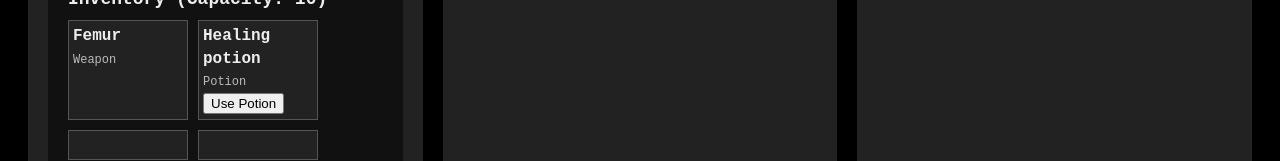
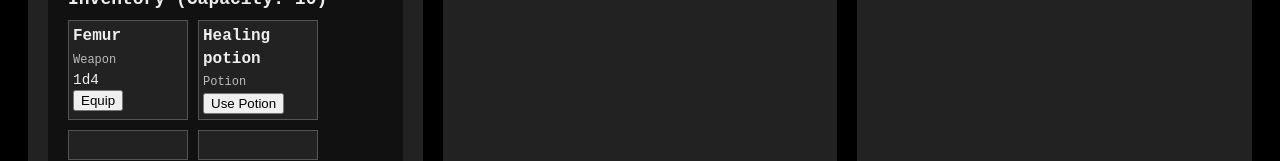
Before and after one commit to murilopolese/morkborg_dungeoncrawl, a React (Vite) app: page / in a window 1280 px wide. Shown: the part 626-787 px from the top of the page. Built offline with nearby package versions, Linux system fonts and the light colour scheme.

Commit message:
Equip weapons, armors and shields

```diff
--- a/src/components/CharacterDisplay.tsx
+++ b/src/components/CharacterDisplay.tsx
@@ -4,6 +4,7 @@ import {
   type Character,
   type AbilityKey,
   type Item,
+  type Weapon,
 } from "../types";
 
 import "./CharacterSheet.css";   // keeps the same styling
@@ -26,6 +27,8 @@ export interface CharacterDisplayProps {
   onUnequip?: (
     slot: "weapon" | "armor" | "shield"
   ) => void;
+  /** Called when a weapon/armor/shield in inventory is clicked to equip it. */
+  onEquip?: (index: number) => void;
 }
 
 const CharacterDisplay: React.FC<CharacterDisplayProps> = ({
@@ -33,6 +36,7 @@ const CharacterDisplay: React.FC<CharacterDisplayProps> = ({
     onReset,
     onPotionUse,
     onUnequip,
+    onEquip
 }) => {
   const modText = (mod: number) =>
   mod >= 0 ? `+${mod}` : `${mod}`;
@@ -156,6 +160,13 @@ const CharacterDisplay: React.FC<CharacterDisplayProps> = ({
                     {(itm as any).category}
                   </span>
 
+                  {/* Show weapon damage if the item is a Weapon */}
+                  {itm.category === "Weapon" && (
+                    <div className="damage">
+                      {(itm as Weapon).damage}
+                    </div>
+                  )}
+
                   {/* If the item is a potion, show a “Use” button */}
                   {itm.category === "Potion" && onPotionUse && (
                     <button
@@ -165,6 +176,17 @@ const CharacterDisplay: React.FC<CharacterDisplayProps> = ({
                       Use Potion
                     </button>
                   )}
+
+                  {/* Weapon/Armor/Shield “Equip” button */}
+                  {["Weapon", "Armor", "Shield"].includes(itm.category) &&
+                    onEquip && (
+                      <button
+                        className="equip-btn"
+                        onClick={() => onEquip(i)}
+                      >
+                        Equip
+                      </button>
+                    )}
                 </>
               )}
             </div>
--- a/src/components/CharacterSheet.css
+++ b/src/components/CharacterSheet.css
@@ -89,3 +89,6 @@
 .reset-btn:hover {
   background-color: #444;
 }
+.damage {
+  font-size: 0.9rem;
+}
--- a/src/components/CharacterSheet.tsx
+++ b/src/components/CharacterSheet.tsx
@@ -5,7 +5,8 @@ import { initRandomCharacter } from "../utils/characterGenerator";
 import { CharacterContext } from "../contexts/CharacterContext";
 import CharacterDisplay from "./CharacterDisplay";
 
-import { unequip } from "../utils/inventory"; // <-- new import
+import { unequip } from "../utils/inventory";
+import { EMPTY_WEAPON, EMPTY_ARMOR } from "../utils/inventory";
 
 export const CharacterSheet: React.FC = () => {
   const ctx = useContext(CharacterContext);
@@ -43,6 +44,50 @@ export const CharacterSheet: React.FC = () => {
   };
 
   /* -------------------------------------------------------------
+   *  Handle “Equip” from inventory
+   * ------------------------------------------------------------- */
+  const handleEquip = (index: number) => {
+    const item = character.inventory[index];
+    let slot: "weapon" | "armor" | "shield";
+    if ((item as any).category === "Weapon") slot = "weapon";
+    else if ((item as any).category === "Armor") slot = "armor";
+    else if ((item as any).category === "Shield") slot = "shield";
+    else return; // should not happen
+
+    setCharacter((prev) => {
+      const newEquip = { ...prev.equipment };
+      const newInventory = [...prev.inventory];
+
+      /* 1️⃣ Put the chosen item into equipment */
+      if (slot === "weapon") newEquip.weapon = item as any;
+      else if (slot === "armor") newEquip.armor = item as any;
+      else newEquip.shield = item as any;
+
+      /* 2️⃣ Determine what was previously equipped (if anything) */
+      let oldItem: typeof item | undefined;
+      if (slot === "weapon" && prev.equipment.weapon !== EMPTY_WEAPON)
+        oldItem = prev.equipment.weapon;
+      else if (slot === "armor" && prev.equipment.armor !== EMPTY_ARMOR)
+        oldItem = prev.equipment.armor;
+      else if (slot === "shield") oldItem = prev.equipment.shield;
+
+      /* 3️⃣ If there was an old item, swap it into the inventory slot.
+           Otherwise remove the new item from inventory and add an empty slot
+           to keep capacity constant. */
+      if (oldItem) {
+        newInventory[index] = oldItem as any;
+      } else {
+        // remove the newly equipped item
+        newInventory.splice(index, 1);
+        // push an empty placeholder to preserve length
+        newInventory.push({} as any);
+      }
+
+      return { ...prev, equipment: newEquip, inventory: newInventory };
+    });
+  };
+
+  /* -------------------------------------------------------------
    *  Show reset button only when HP <= 0
    * ------------------------------------------------------------- */
   const canReset = character.hp <= 0;
@@ -52,10 +97,9 @@ export const CharacterSheet: React.FC = () => {
       <CharacterDisplay
         character={character}
         onPotionUse={handlePotionUse}
-        // Pass reset handler only if we may show the button
         onReset={canReset ? handleReset : undefined}
-        // New prop for unequip handling
         onUnequip={handleUnequip}
+        onEquip={handleEquip}
       />
       {/* Optional – explicit button if CharacterDisplay doesn’t already render one */}
       {canReset && (
--- a/src/data/weapons.ts
+++ b/src/data/weapons.ts
@@ -4,12 +4,12 @@ import { type Weapon } from "../types";
 export const WEAPONS: Weapon[] = [
   { category: "Weapon", name: "Femur", damage: "1d4", test: "Strength" },
   { category: "Weapon", name: "Staff", damage: "1d4", test: "Strength" },
-  { category: "Weapon", name: "Shortsword", damage: "1d4", test: "Strength" },
+  { category: "Weapon", name: "Short Sword", damage: "1d4", test: "Strength" },
   { category: "Weapon", name: "Knife", damage: "1d4", test: "Strength" },
   { category: "Weapon", name: "Warhammer", damage: "1d6", test: "Strength" },
   { category: "Weapon", name: "Sword", damage: "1d6", test: "Strength" },
   { category: "Weapon", name: "Bow", damage: "1d6", test: "Agility" },
   { category: "Weapon", name: "Flail", damage: "1d8", test: "Strength" },
   { category: "Weapon", name: "Crossbow", damage: "1d8", test: "Agility" },
-  { category: "Weapon", name: "Long d10", damage: "1d10", test: "Strength" },
+  { category: "Weapon", name: "Long Sword", damage: "1d10", test: "Strength" },
 ];
--- a/src/global.css
+++ b/src/global.css
@@ -1,5 +1,6 @@
 body {
   background-color: black;
+  /* background-color: #ffe800; */
 }
 
 .layout {
--- a/src/utils/inventory.ts
+++ b/src/utils/inventory.ts
@@ -10,7 +10,7 @@ export const EMPTY_WEAPON: Weapon = {
 
 export const EMPTY_ARMOR: Armor = {
   category: "Armor",
-  tier: 1,
+  tier: 0,
   name: "Cloth",
   dmgReduction: "-0d0",
   defenseDr: 0,
```
